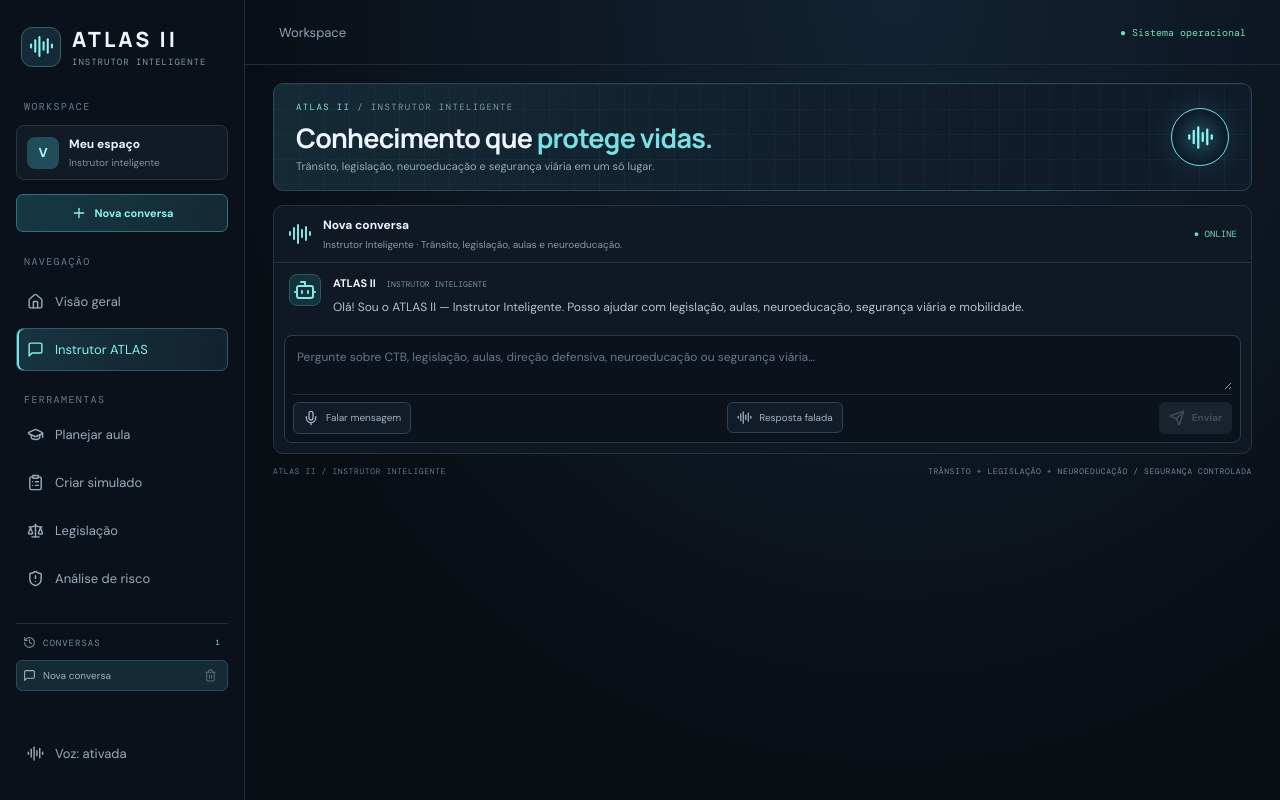
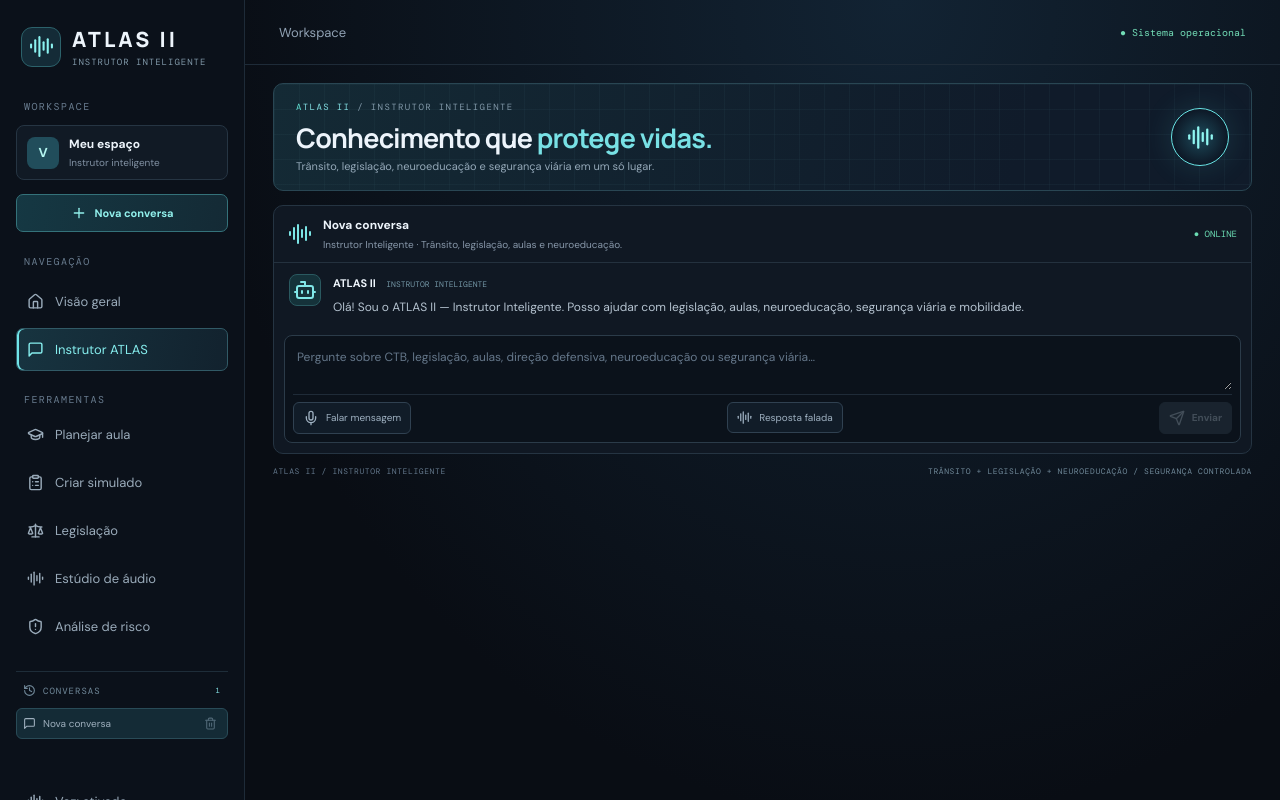
Before and after one commit to enatneuroeducacao-glitch/ATLAS, a Next.js app: page / in a window 1280 px wide. Shown: the top 800 px of the page. Built offline with nearby package versions, Linux system fonts and the light colour scheme; no server answers.

Commit message:
Add audio studio navigation to ATLAS II

```diff
--- a/app/page.tsx
+++ b/app/page.tsx
@@ -2,6 +2,7 @@
 import { FormEvent, useEffect, useMemo, useRef, useState } from "react";
 import { AudioLines, Bot, Mic, MicOff, Send, ShieldCheck, GraduationCap, ClipboardList, Scale, ShieldAlert, MessageSquare, History, House, Plus, Trash2, Clock3 } from "lucide-react";
 import { cleanTextForSpeech } from "@/lib/speech-text";
+import AudioStudio from "@/components/AudioStudio";
 
 type Message = { role: "user" | "assistant"; content: string };
 type Conversation = { id: string; title: string; messages: Message[]; updatedAt: number };
@@ -192,7 +193,8 @@ export default function Home() {
       <button type="button" className="navItem" onClick={() => navigate("lesson", "Elabore um plano de aula completo sobre: [informe o tema]. Inclua público-alvo, duração, objetivos, competências, sequência didática, atividade e avaliação.")}><GraduationCap size={17}/> Planejar aula</button>
       <button type="button" className="navItem" onClick={() => navigate("quiz", "Crie um simulado de trânsito com 10 questões de múltipla escolha, gabarito comentado e nível de dificuldade progressivo. Informe o tema: [tema].")}><ClipboardList size={17}/> Criar simulado</button>
       <button type="button" className="navItem" onClick={() => navigate("law", "Explique a legislação de trânsito aplicável ao seguinte tema. Identifique a norma, artigo, vigência e fonte oficial atualizada: [tema].")}><Scale size={17}/> Legislação</button>
-      <button type="button" className="navItem" onClick={() => navigate("risk", "Analise esta situação de trânsito sob a ótica da segurança viária: perigos, riscos, fatores humanos, usuários vulneráveis e conduta preventiva. Situação: [descreva].")}><ShieldAlert size={17}/> Análise de risco</button>
+      <button type="button" className={`navItem ${activeMenu === "studio" ? "active" : ""}`} onClick={() => setActiveMenu("studio")}><AudioLines size={17}/> Estúdio de áudio</button>
+      <button type="button" className={`navItem ${activeMenu === "risk" ? "active" : ""}`} onClick={() => navigate("risk", "Analise esta situação de trânsito sob a ótica da segurança viária: perigos, riscos, fatores humanos, usuários vulneráveis e conduta preventiva. Situação: [descreva].")}><ShieldAlert size={17}/> Análise de risco</button>
       <div className="sidebarHistory" id="atlas-history">
         <div className="historyHeading"><span><History size={13}/> CONVERSAS</span><small>{conversations.length}</small></div>
         <div className="historyItems">{sortedConversations.map(c => <div className={`historyItem ${c.id === activeId ? "selected" : ""}`} key={c.id}>
@@ -207,14 +209,14 @@ export default function Home() {
       <header className="topbar">Workspace <span>{serviceStatus === "ready" ? "● Sistema operacional" : serviceStatus === "error" ? "● Verificar conexão" : "● Verificando sistema…"}</span></header>
       <div className="content">
         <section className="welcomeBar"><div><div className="eyebrow">ATLAS II <span>/ INSTRUTOR INTELIGENTE</span></div><h1>Conhecimento que <span>protege vidas.</span></h1><p>Trânsito, legislação, neuroeducação e segurança viária em um só lugar.</p></div><div className="welcomeOrb"><AudioLines size={27}/></div></section>
-        <section className="chat" id="atlas-chat">
+        {activeMenu === "studio" ? <AudioStudio/> : <section className="chat" id="atlas-chat">
           <header><AudioLines/><div><b>{active?.title || "Nova conversa"}</b><small>Instrutor Inteligente · Trânsito, legislação, aulas e neuroeducação.</small></div><span>{loading ? "● PROCESSANDO" : "● ONLINE"}</span></header>
           <div className="conversation" id="atlas-conversation" ref={conversationRef} aria-live="polite">
             {history.length === 0 ? <div className="answer"><div className="botIcon"><Bot/></div><div><b>ATLAS II <small>INSTRUTOR INTELIGENTE</small></b><p>{welcome}</p></div></div> : history.map((item, index) => <div className="answer" key={index}><div className="botIcon">{item.role === "assistant" ? <Bot/> : <span>V</span>}</div><div><b>{item.role === "assistant" ? "ATLAS" : "VOCÊ"} <small>{item.role === "assistant" ? "ASSISTENTE" : "MENSAGEM"}</small></b><p>{item.content}</p></div></div>)}
             {loading && <div className="answer processing"><div className="botIcon"><Bot/></div><div><b>ATLAS</b><p>{slowRequest ? "Ainda estou elaborando a resposta. Isso pode levar alguns segundos..." : "Analisando sua pergunta e preparando a resposta..."}</p><div className="processingTrack"><span/></div></div></div>}
           </div>
           <form onSubmit={send}><textarea id="atlas-chat-input" value={text} onChange={e => setText(e.target.value)} placeholder="Pergunte sobre CTB, legislação, aulas, direção defensiva, neuroeducação ou segurança viária…" rows={2} disabled={loading}/><div className="formFoot"><button type="button" className="voiceButton" onClick={toggleMic} disabled={loading}>{listening ? <MicOff size={16}/> : <Mic size={16}/>} {listening ? "Ouvindo…" : "Falar mensagem"}</button><button type="button" className="voiceButton" onClick={() => { setVoice(!voice); if (voice) { window.speechSynthesis?.cancel(); audioRef.current?.pause(); } }}><AudioLines size={15}/> Resposta {voice ? "falada" : "silenciosa"}</button><button className="send" disabled={loading || !text.trim()}><Send size={16}/> Enviar</button></div></form>
-        </section>
+        </section>}
         <footer>ATLAS II / INSTRUTOR INTELIGENTE <span>TRÂNSITO + LEGISLAÇÃO + NEUROEDUCAÇÃO / SEGURANÇA CONTROLADA</span></footer>
       </div>
     </section>
```
